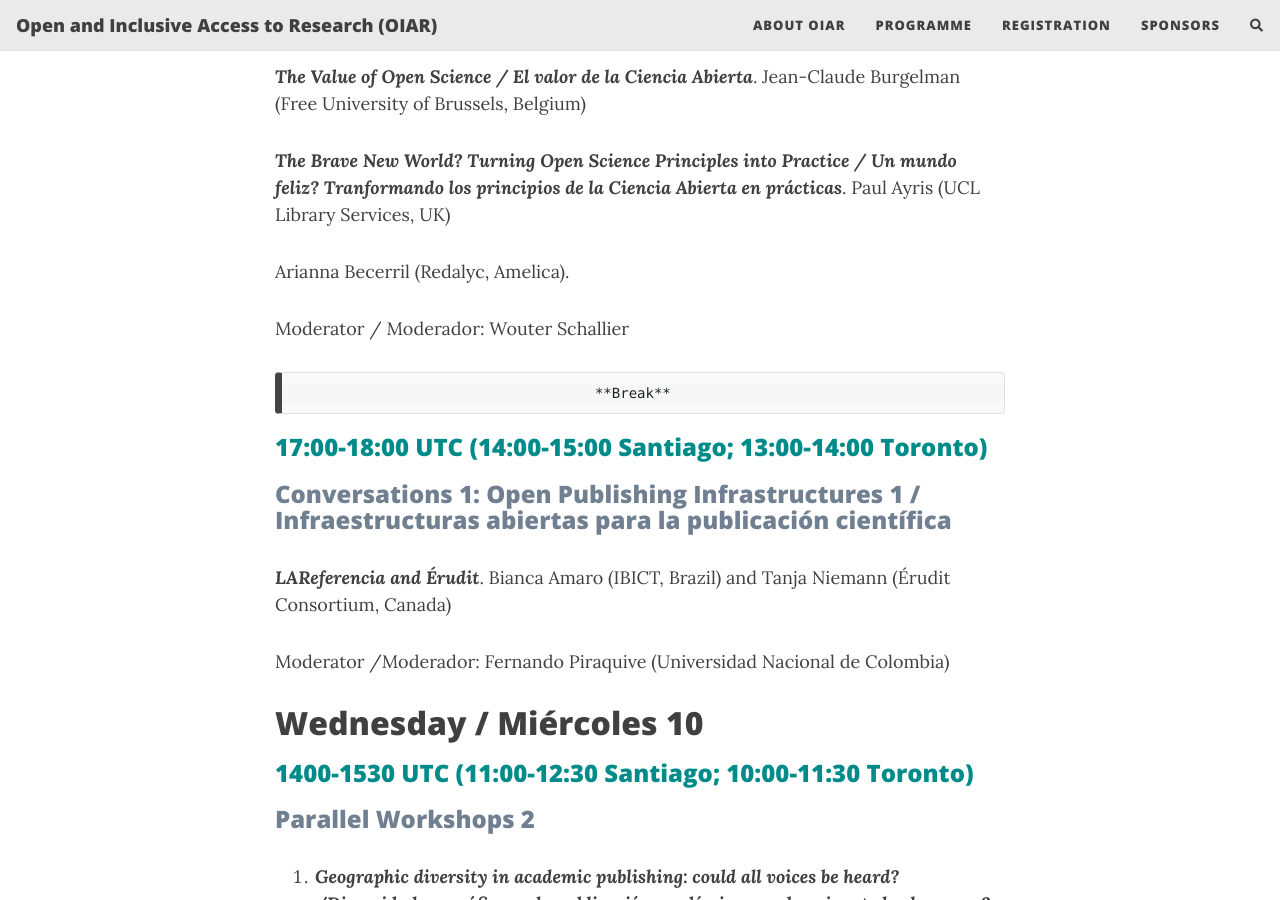
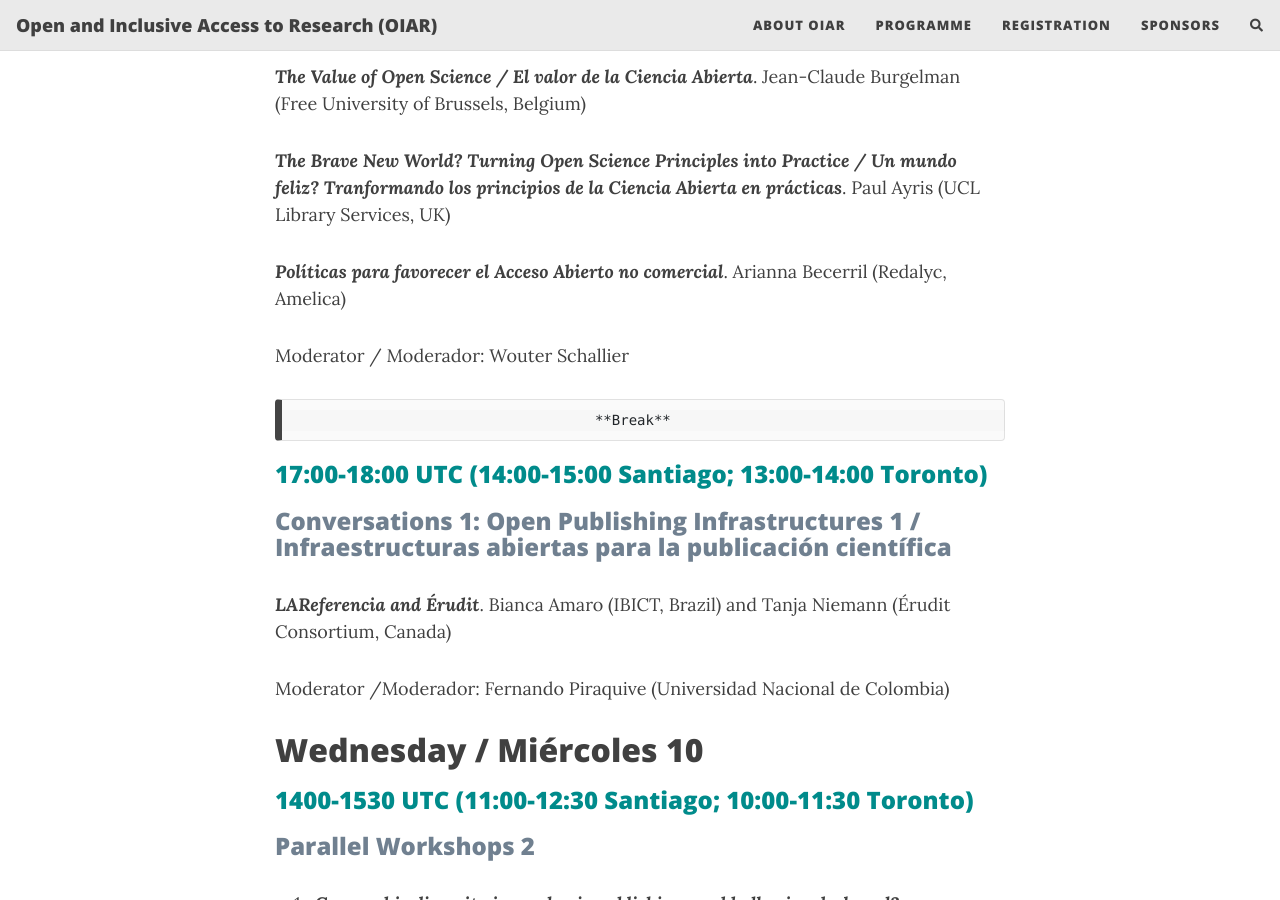
Before and after one commit to caedmon5/OIAR, a Jekyll site: the page built from programme.md, in a window 1280 px wide and 900 px high, scrolled down 1248 px. Built offline with Jekyll 4.4.1, drawn with Linux system fonts in a browser that asks for light colours; nearby versions of some CDN libraries; comment, search, counter and statistics services are not loaded.

Commit message:
Arianna updated

```diff
--- a/programme.md
+++ b/programme.md
@@ -28,7 +28,7 @@ subtitle: Open and Inclusive Access to Research, November 8-11, 2021
 
 ***The Brave New World? Turning Open Science Principles into Practice / Un mundo feliz? Tranformando los principios de la Ciencia Abierta en prácticas***. Paul Ayris (UCL Library Services, UK)
 
-Arianna Becerril (Redalyc, Amelica).
+***Políticas para favorecer el Acceso Abierto no comercial***. Arianna Becerril (Redalyc, Amelica)
 
   Moderator / Moderador: Wouter Schallier
 
```
